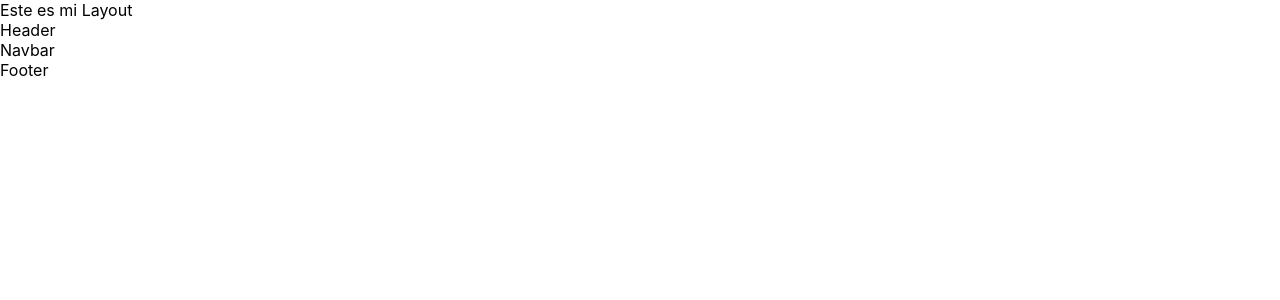
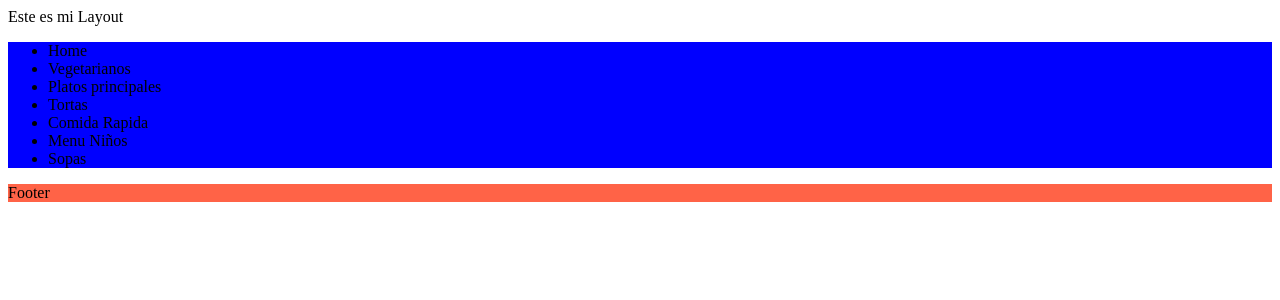
Before and after one commit to milo9402/aranda-frontend, a React (Create React App) app: page / in a window 1280 px wide. Shown: the top 300 px of the page. Built offline with nearby package versions, Linux system fonts and the light colour scheme.

Commit message:
chore: sass working

```diff
--- a/package.json
+++ b/package.json
@@ -11,6 +11,7 @@
     "@types/react": "18.0.21",
     "@types/react-dom": "18.0.6",
     "axios": "1.1.2",
+    "node-sass": "^7.0.3",
     "react": "18.2.0",
     "react-dom": "18.2.0",
     "react-query": "3.39.2",
--- a/src/components/Header/index.tsx
+++ b/src/components/Header/index.tsx
@@ -1,7 +1,9 @@
 import React from 'react'
 
-export default function Header() {
+export default function Header({children}:any) {
   return (
-    <div>Header</div>
+    <div className='header_container'>
+      {children}
+    </div>
   )
 }
--- a/src/components/NavBar/index.tsx
+++ b/src/components/NavBar/index.tsx
@@ -2,6 +2,16 @@ import React from 'react'
 
 export default function Navbar() {
   return (
-    <div>Navbar</div>
+    <div>
+      <ul>
+        <li>Home</li>
+        <li>Vegetarianos</li>
+        <li>Platos principales</li>
+        <li>Tortas</li>
+        <li>Comida Rapida</li>
+        <li>Menu Niños</li>
+        <li>Sopas</li>
+      </ul>
+    </div>
   )
 }
--- a/src/index.tsx
+++ b/src/index.tsx
@@ -1,6 +1,6 @@
 import React from 'react';
 import ReactDOM from 'react-dom/client';
-import './index.css';
+import './styles/index.scss';
 import App from './App';
 import reportWebVitals from './reportWebVitals';
 
--- a/src/layout/Layout.tsx
+++ b/src/layout/Layout.tsx
@@ -7,8 +7,9 @@ export default function Layout() {
   return (
     <div>
         Este es mi Layout
-        <Header></Header>
-        <Navbar></Navbar>
+        <Header>
+          <Navbar/>
+        </Header>
         <Footer></Footer>
     </div>
   )
--- /dev/null
+++ b/src/styles/components/_header.scss
@@ -0,0 +1,3 @@
+.header_container {
+    background-color: blue;
+}
--- a/src/styles/styless.scss
+++ b/src/styles/index.scss
@@ -3,5 +3,6 @@
 
 // Components Styless
 @import "./components/footer";
+@import "./components/header";
 
 // Screens
```
Also changed, not shown: 1 other file (tests, documents, lock files or other folders).
